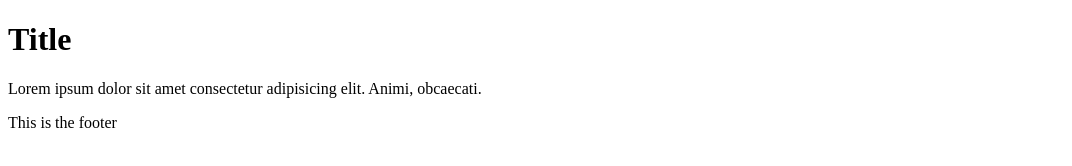
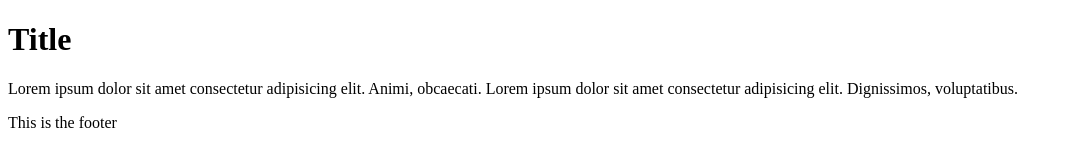
Before and after one commit to Suchismita-Deb/Github-Project, a plain HTML site: page index.html in a window 1280 px wide. Shown: the whole page, without its empty margins (0-1072 px from the left). Drawn offline with Linux system fonts and the light colour scheme.

Commit message:
I add more text in the page.

```diff
--- a/index.html
+++ b/index.html
@@ -10,6 +10,8 @@
     <h1>Title</h1>
     <p>
       Lorem ipsum dolor sit amet consectetur adipisicing elit. Animi, obcaecati.
+      Lorem ipsum dolor sit amet consectetur adipisicing elit. Dignissimos,
+      voluptatibus.
     </p>
     <footer>This is the footer</footer>
   </body>
```
